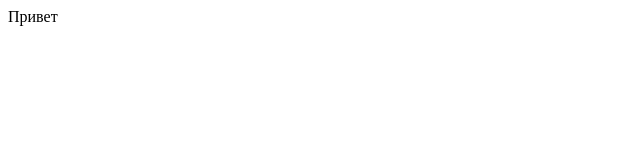
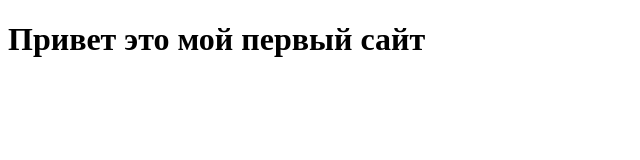
Before and after one commit to slava0x0/slava0x0, a plain HTML site: page index.html in a window 1280 px wide. Shown: the whole page, without its empty margins (0-640 px from the left). Drawn offline with Linux system fonts and the light colour scheme.

Commit message:
Update index.html

```diff
--- a/index.html
+++ b/index.html
@@ -6,6 +6,10 @@
   <link rel="stylesheet" href="style/style.css" />
 </head>
 <body>
- Привет
+	<header>
+		<div class="header">
+			<h1>Привет это мой первый сайт</h1>
+		</div>
+	</header>
 </body>
 </html>
```
